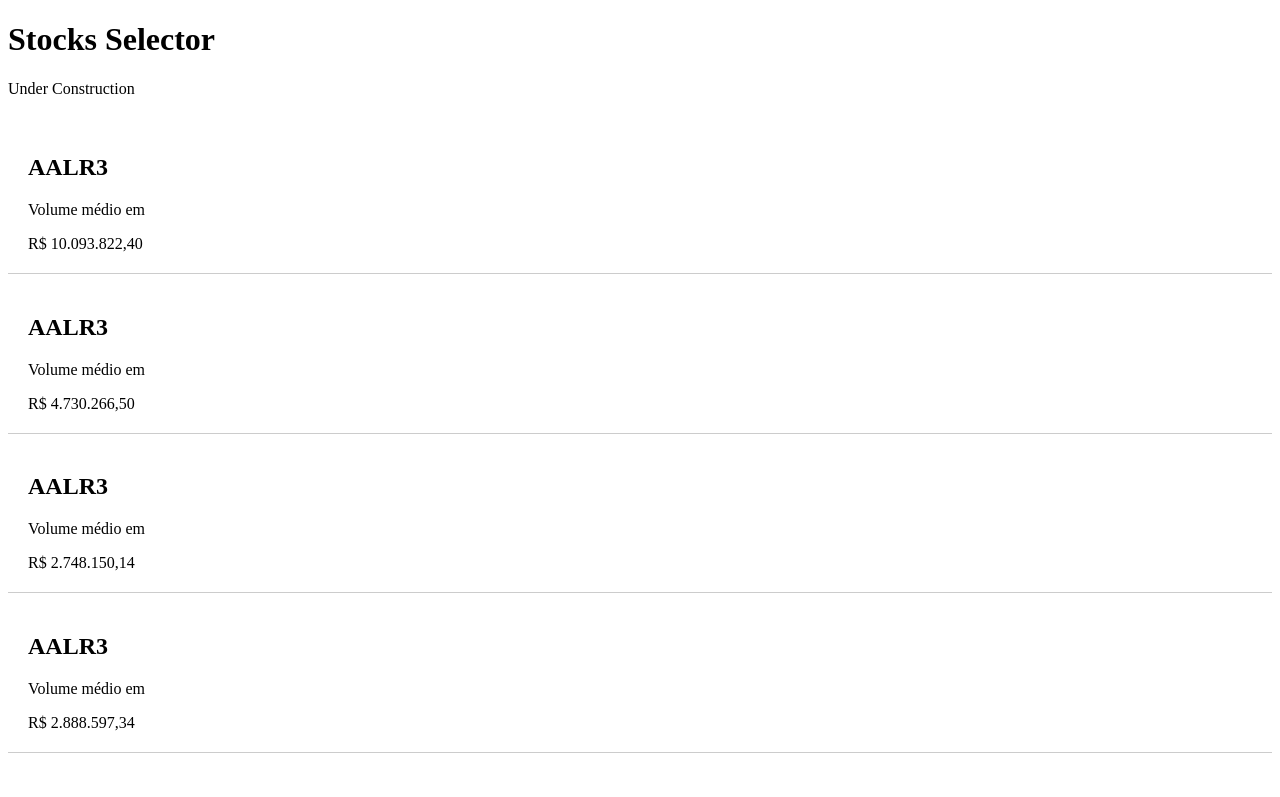
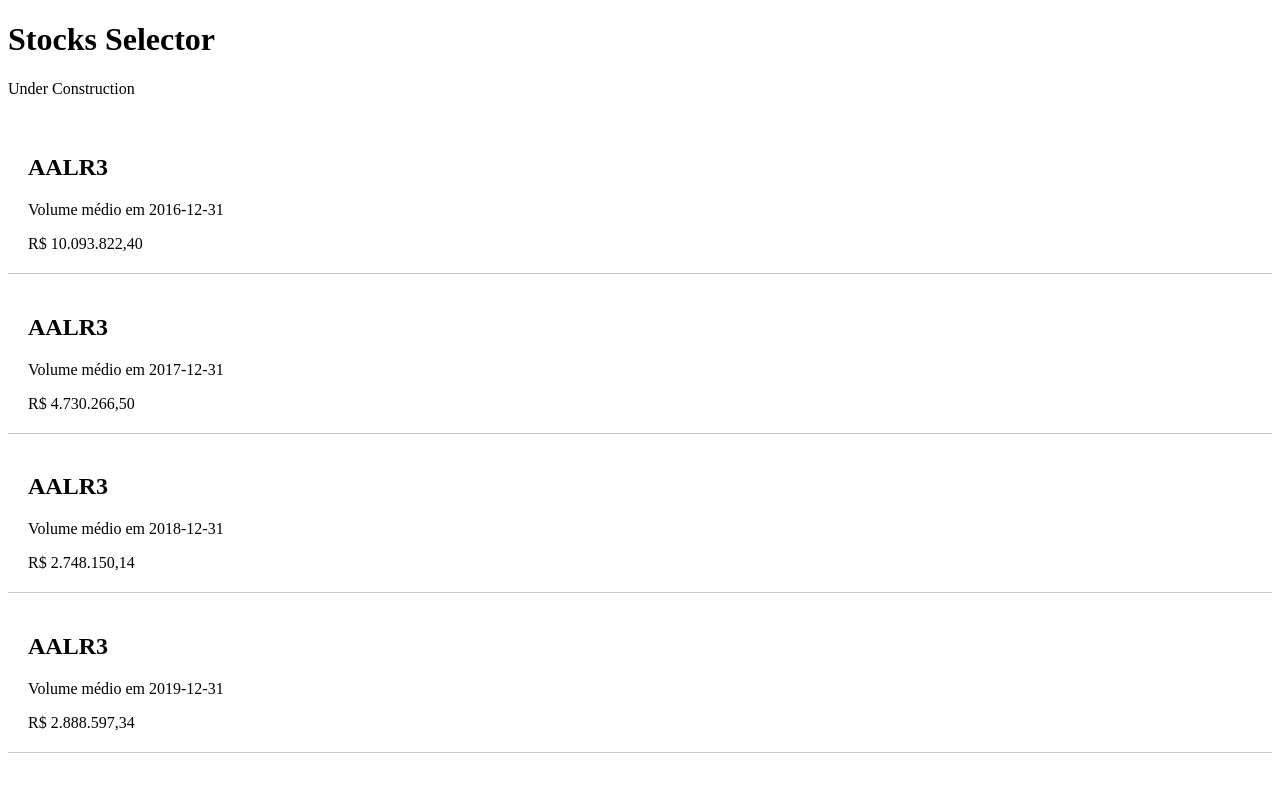
Before and after one commit to camurca1/StocksSelector, a Next.js app: page / in a window 1280 px wide. Shown: the top 797 px of the page. Built offline with nearby package versions, Linux system fonts and the light colour scheme.

Commit message:
Refactor

```diff
--- a/pages/index.js
+++ b/pages/index.js
@@ -12,7 +12,7 @@ export default function Home(props) {
                 <div key={post.TckrSymb} style={{ padding: 20, borderBottom: '1px solid #ccc' }}>
                     <h2>{post.TckrSymb}</h2>
                     <div>
-                        <p>Volume médio em {post.year}</p>
+                        <p>Volume médio em {post.DT_REFER}</p>
                         {formatter(post.average_year_traded_volume)}
                     </div>
                 </div>)}
```
